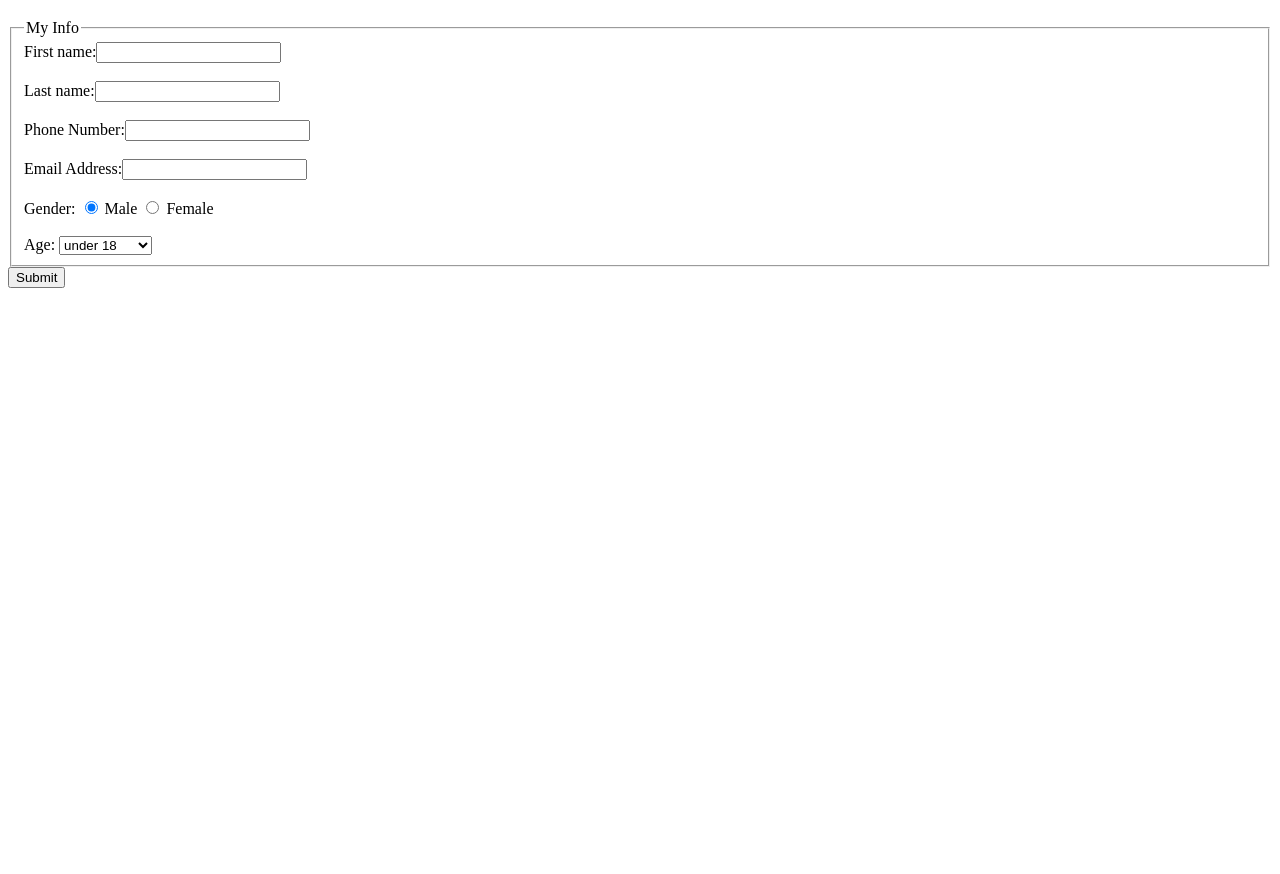
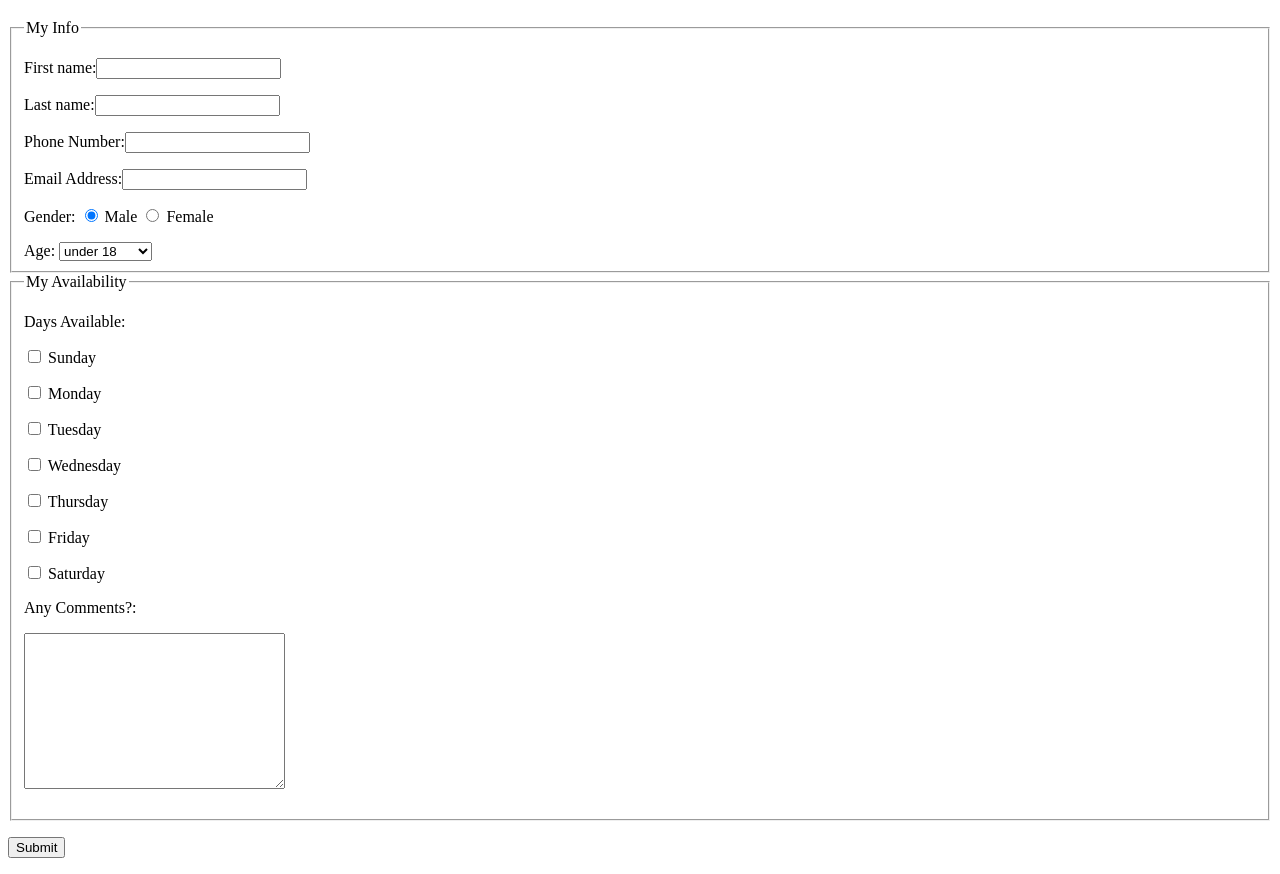
Before and after one commit to drabick/REPO-ITMD361-Lab4, a plain HTML site: page index.html in a window 1280 px wide. Shown: the part 61-935 px from the top of the page. Before the commit the page ends 800 px from the top, so only its background shows below. Drawn offline with Linux system fonts and the light colour scheme.

Commit message:
Added 2md fieldset
Added Checkboxes Comment section and Hidden field.

```diff
--- a/index.html
+++ b/index.html
@@ -14,13 +14,13 @@
  <form action="http://bloomingdale.sat.iit.edu/kriedan/lab3formscript.php" method="post">
   <fieldset>
     <legend>My Info</legend>
-      First name:<input type="text" name="first_name_field"><br><br>
-      Last name:<input type="text" name="last_name_field"><br><br>
-      Phone Number:<input type="text" name="phone_field"><br><br>
-      Email Address:<input type="text" name="email_field"><br><br>
+      <p>First name:<input type="text" name="first_name_field"></p>
+      <p>Last name:<input type="text" name="last_name_field"></p>
+      <p>Phone Number:<input type="text" name="phone_field"></p>
+      <p>Email Address:<input type="email" name="email_field"></p>
 
-  Gender: <input type="radio" name="gender_field" value="Male" checked> Male
-  <input type="radio" name="gender_field" value="Female"> Female<br><br>
+  <p>Gender: <input type="radio" name="gender_field" value="Male" checked> Male
+    <input type="radio" name="gender_field" value="Female"> Female</p>
 
     Age: <select name="age_field">
     <option value="under 18">under 18</option>
@@ -31,13 +31,28 @@
     <option value="55-64">55-64</option>
     <option value="65 and over">65 and over</option>
   </select>
+  </fieldset>
 
+  <fieldset>
+    <legend>My Availability</legend>
+      <p>Days Available:</p>
+      <p><input type="checkbox" name="available_field[]" value="Sunday"> Sunday</p>
+      <p><input type="checkbox" name="available_field[]" value="Monday"> Monday</p>
+      <p><input type="checkbox" name="available_field[]" value="Tuesday"> Tuesday</p>
+      <p><input type="checkbox" name="available_field[]" value="Wednesday"> Wednesday</p>
+      <p><input type="checkbox" name="available_field[]" value="Thursday"> Thursday</p>
+      <p><input type="checkbox" name="available_field[]" value="Friday"> Friday</p>
+      <p><input type="checkbox" name="available_field[]" value="Saturday"> Saturday</p>
 
-
-
+<p>Any Comments?:</p>
+<p>
+     <textarea name="comments_field" rows="10" cols="30">
+     </textarea>
+</P>
 
   </fieldset>
-      <input type="submit" value="Submit">
+      <input type="hidden" name="hidden_field" value="drabick">
+      <p><input type="submit" value="Submit"></p>
 </form>
 
 
```
